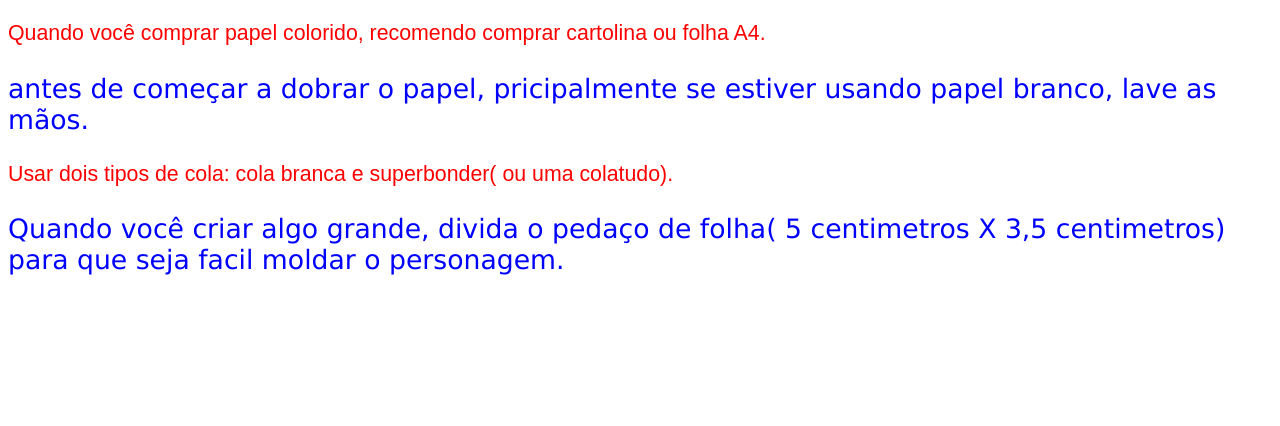
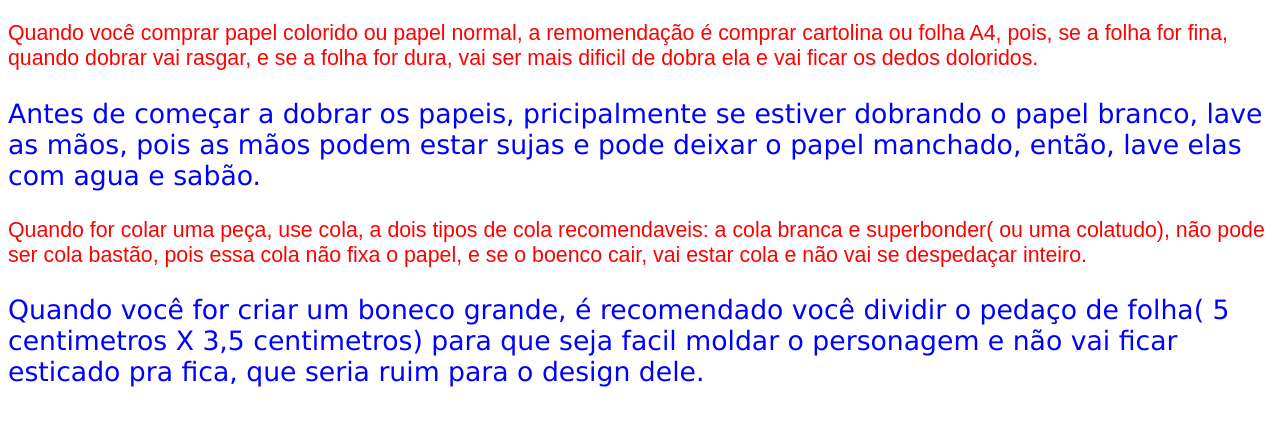
Before and after one commit to mirimfrota/repositorio-1, a plain HTML site: page index.html in a window 1280 px wide. Drawn offline with Linux system fonts and the light colour scheme.

Commit message:
Update index.html

```diff
--- a/index.html
+++ b/index.html
@@ -19,10 +19,10 @@
 </head>
 <body>
     <div id="conteudo-site-interno">
-        <p id="DICA 1" class="paragrafo-impar">Quando você comprar papel colorido, recomendo comprar cartolina ou folha A4.</p>
-        <p id="DICA 2" class="paragrafo-par">antes de começar a dobrar o papel, pricipalmente se estiver usando papel branco, lave as mãos.</p>
-        <p id="DICA 3" class="paragrafo-impar">Usar dois tipos de cola: cola branca e superbonder( ou uma colatudo).</p>
-        <p id="DICA 4" class="paragrafo-par">Quando você criar algo grande, divida o pedaço de folha( 5 centimetros X 3,5 centimetros) para que seja facil moldar o personagem.</p>
+        <p id="DICA 1" class="paragrafo-impar">Quando você comprar papel colorido ou papel normal, a remomendação é comprar cartolina ou folha A4, pois, se a folha for fina, quando dobrar vai rasgar, e se a folha for dura, vai ser mais dificil de dobra ela e vai ficar os dedos doloridos.</p>
+        <p id="DICA 2" class="paragrafo-par">Antes de começar a dobrar os papeis, pricipalmente se estiver dobrando o papel branco, lave as mãos, pois as mãos podem estar sujas e pode deixar o papel manchado, então, lave elas com agua e sabão.</p>
+        <p id="DICA 3" class="paragrafo-impar">Quando for colar uma peça, use cola, a dois tipos de cola recomendaveis: a cola branca e superbonder( ou uma colatudo), não pode ser cola bastão, pois essa cola não fixa o papel, e se o boenco cair, vai estar cola e não vai se despedaçar inteiro.</p>
+        <p id="DICA 4" class="paragrafo-par">Quando você for criar um boneco grande, é recomendado você dividir o pedaço de folha( 5 centimetros X 3,5 centimetros) para que seja facil moldar o personagem e não vai ficar esticado pra fica, que seria ruim para o design dele.</p>
     </div>
 </body>
 </html>
```
